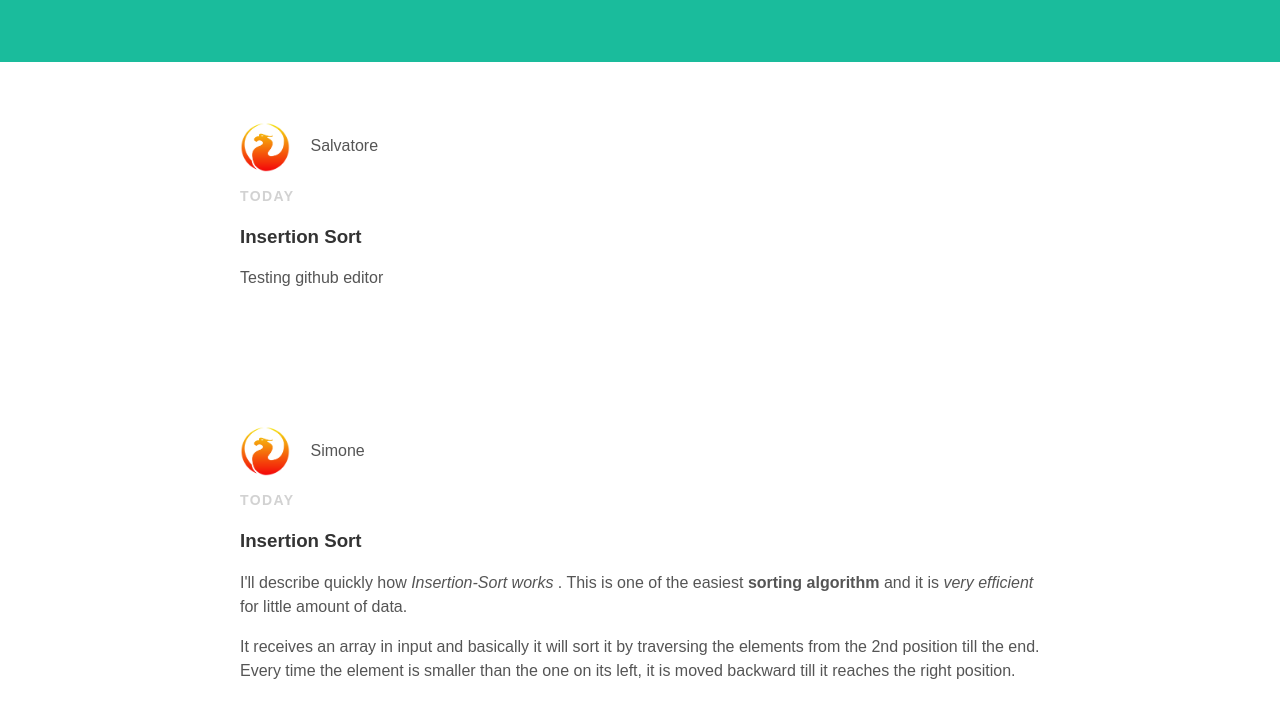
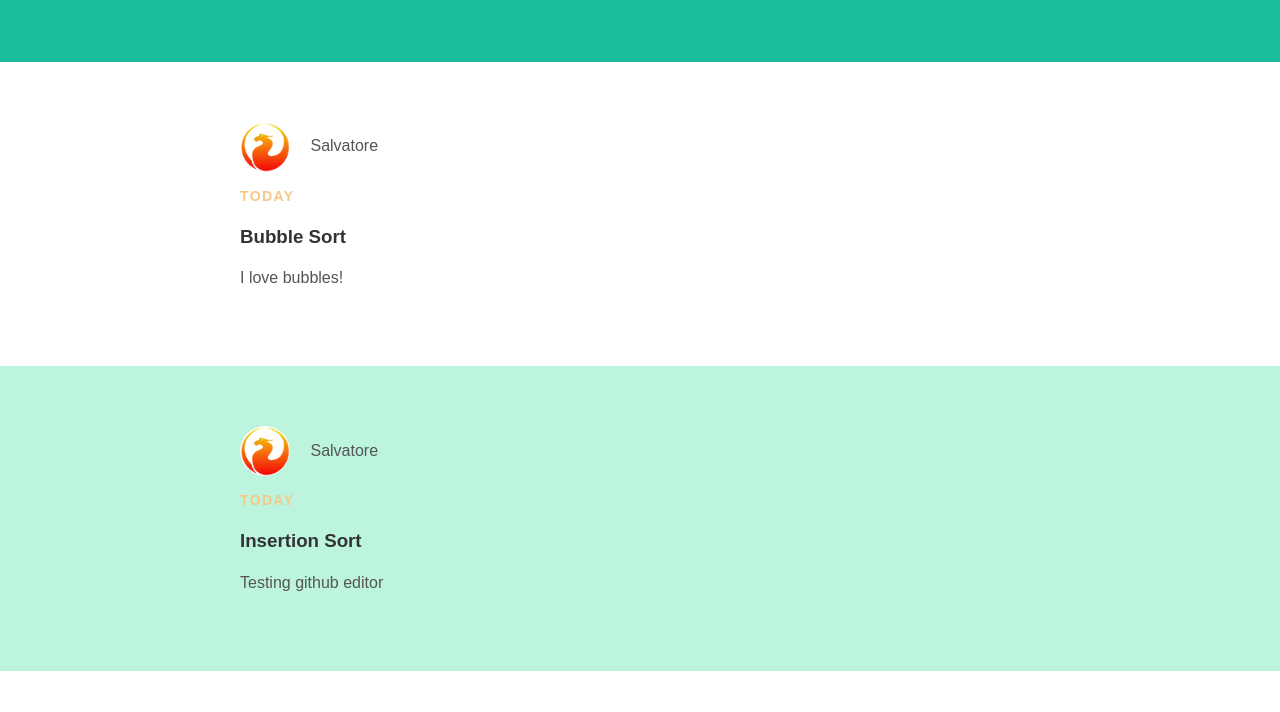
Before and after one commit to Salvatore-tech/Website_demo, a plain HTML site: page index.html in a window 1280 px wide. Shown: the part 88-800 px from the top of the page. Drawn offline with Linux system fonts and the light colour scheme.

Commit message:
Color post added

```diff
--- a/index.html
+++ b/index.html
@@ -20,7 +20,22 @@
 
     <div id="content">
 
-      <div class="container">
+      <div class="post-container">
+        <div class="post">
+          <div class="post-author">
+            <img src="img/guest.png">
+            <span id="author"> Salvatore </span>
+          </div>
+          <p class="post-date"> Today </p>
+          <h3 class="post-title"> Bubble Sort </h3>
+          <div class="post-content">
+            <p> I love bubbles! <br>
+          </div>
+        </div>
+      </div>
+
+
+      <div class="post-container">
         <div class="post">
           <div class="post-author">
             <img src="img/guest.png">
@@ -36,7 +51,7 @@
 
 
 
-      <div class="container">
+      <div class="post-container">
         <div class="post">
           <div class="post-author">
             <img src="img/guest.png">
@@ -55,7 +70,7 @@
 
 
 
-      <div class="container">
+      <div class="post-container">
         <div class="post">
           <div class="post-author">
             <img src="img/me.png">
@@ -78,7 +93,6 @@
 
     <div id="footer">
       <div class="container">
-
         <div class="column">
           <h4> My links </h4>
           <p>
--- a/style.css
+++ b/style.css
@@ -61,7 +61,7 @@ body{
 }
 
 .post-date{
-  color: #d2d2d2;
+  color: #F9C784;
 
   font-size: 14px;
   font-weight: bold;
@@ -105,3 +105,15 @@ a{
 a:hover{
   color: #f6a623;
 }
+
+.about{
+  text-align: center;
+}
+
+.post-author img, .about-author img{
+  border-radius: 50%;
+}
+.post-container:nth-child(2n){
+  background-color: #BCF4DE;
+
+}
```
Also changed, not shown: about.html (+1 -1 lines).
